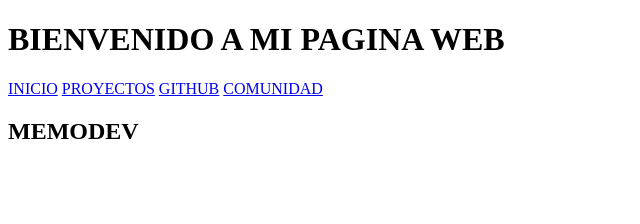
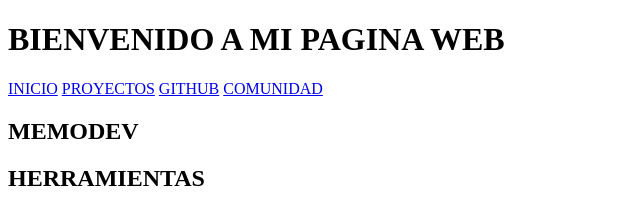
Before and after one commit to MemoArguello/LearningGit, a plain HTML site: page index.html in a window 1280 px wide. Shown: the whole page, without its empty margins (0-640 px from the left). Drawn offline with Linux system fonts and the light colour scheme.

Commit message:
commit header

```diff
--- a/index.html
+++ b/index.html
@@ -17,6 +17,7 @@
     </header>
     <section>
         <h1>MEMODEV</h1>
+        <h2>HERRAMIENTAS</h2>
     </section>
 </body>
 </html>
```
